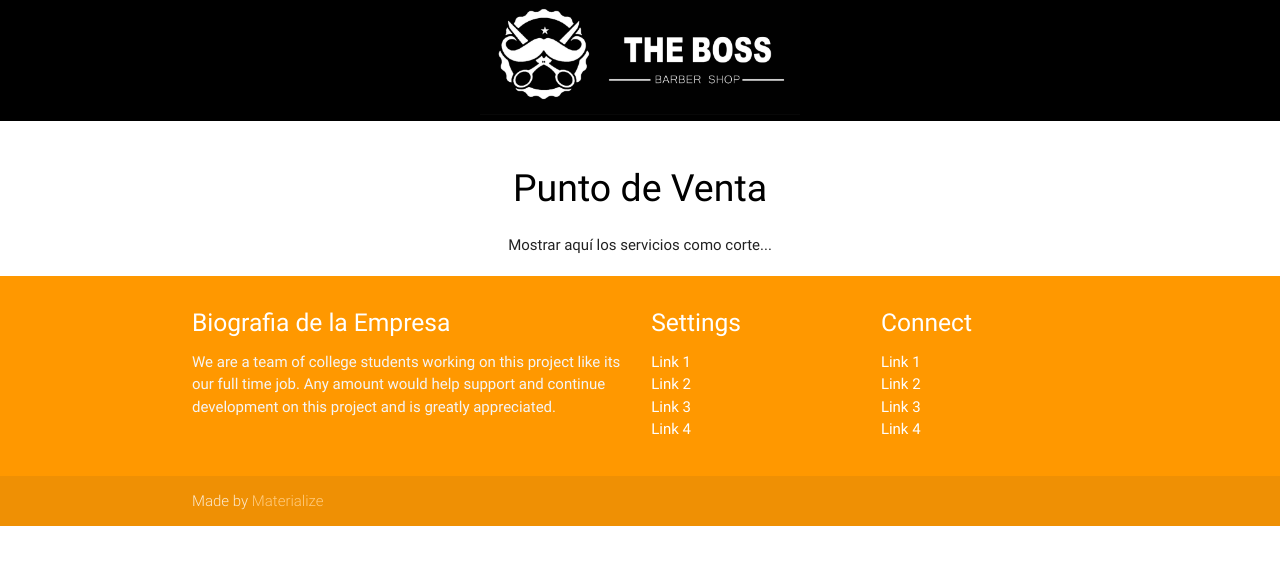
After one commit to rafaelzelaya/TheBoss, a PHP site: page /PuntoVenta.php in a window 1280 px wide. The commit adds this page. Shown: the top 565 px of the page. Run offline with PHP 8.4, Linux system fonts and the light colour scheme.

Commit message:
Corrección a la función login. se agrego punto de venta.

```diff
--- a/Controladores/LoginController.php
+++ b/Controladores/LoginController.php
@@ -3,6 +3,7 @@ include "../Modelos/Login.php";
 header('content-type: application/json; charset=utf-8');
 $datosJson = array();
 $funcion = "";
+
 if (isset($_POST["funcion"])) {
   $funcion = $_POST["funcion"];
 }
@@ -16,7 +17,8 @@ switch ($funcion) {
   case 'Login':
     $login->Usuario = $_POST["usuario"];
     $login->Clave = $_POST["clave"];
-    $datosJson["mensaje"] = $login->Verificar();
+    $datosJson["ok"] = $login->Verificar();
+    if(!$datosJson["ok"]) $datosJson["mensaje"] = "Usuario o contraseña incorrectos!";
     break;
 
   default:
--- a/Vistas/Login.php
+++ b/Vistas/Login.php
@@ -17,7 +17,7 @@
       <div class="row center">
         <div class="row">
           <div class="input-field col s12">
-            <input id="txtUseario" type="text" class="validate">
+            <input id="txtUsuario" type="text" class="validate">
             <label for="txtUsuario">Usuario</label>
           </div>
           <div class="input-field col s12">
--- /dev/null
+++ b/Vistas/PuntoVenta.php
@@ -0,0 +1,23 @@
+<!DOCTYPE html>
+<html lang="en">
+<?php include '../Cabecera.php'; ?>
+<body>
+ <?//php include "../Menu.php";?>
+   <div class="black lighten-2 nav-wrapper center">
+     <a href="#" class="brand-logo center">
+       <img src = "../img/bannerNegro.jpg"  class="responsive-img logo"/>
+     </a>
+   </div>
+  <div class="section no-pad-bot" id="index-banner">
+    <div class="container">
+      <h1 class="titulo center black-text">Punto de Venta</h1>
+      <div class="row center">
+          Mostrar aquí los servicios como corte...
+      </div>
+    </div>
+  </div>
+
+  <?php include "../footer.php"?>
+  <script src="../js/Login.js"></script>
+  </body>
+</html>
--- a/js/Login.js
+++ b/js/Login.js
@@ -6,11 +6,12 @@ function Login(){
       usuario: user,
       clave: clave
   },function(data){
-    if(data.mensaje){
+    if(data.ok){
       Materialize.toast("Ingreso correcto",4000);
+      location.href = "../Vistas/PuntoVenta.php";
     }
     else {
-      Materialize.toast("Usuario o contraseña incorrectos!",4000);
+      Materialize.toast(data.mensaje,4000);
     }
   });
 }
```
